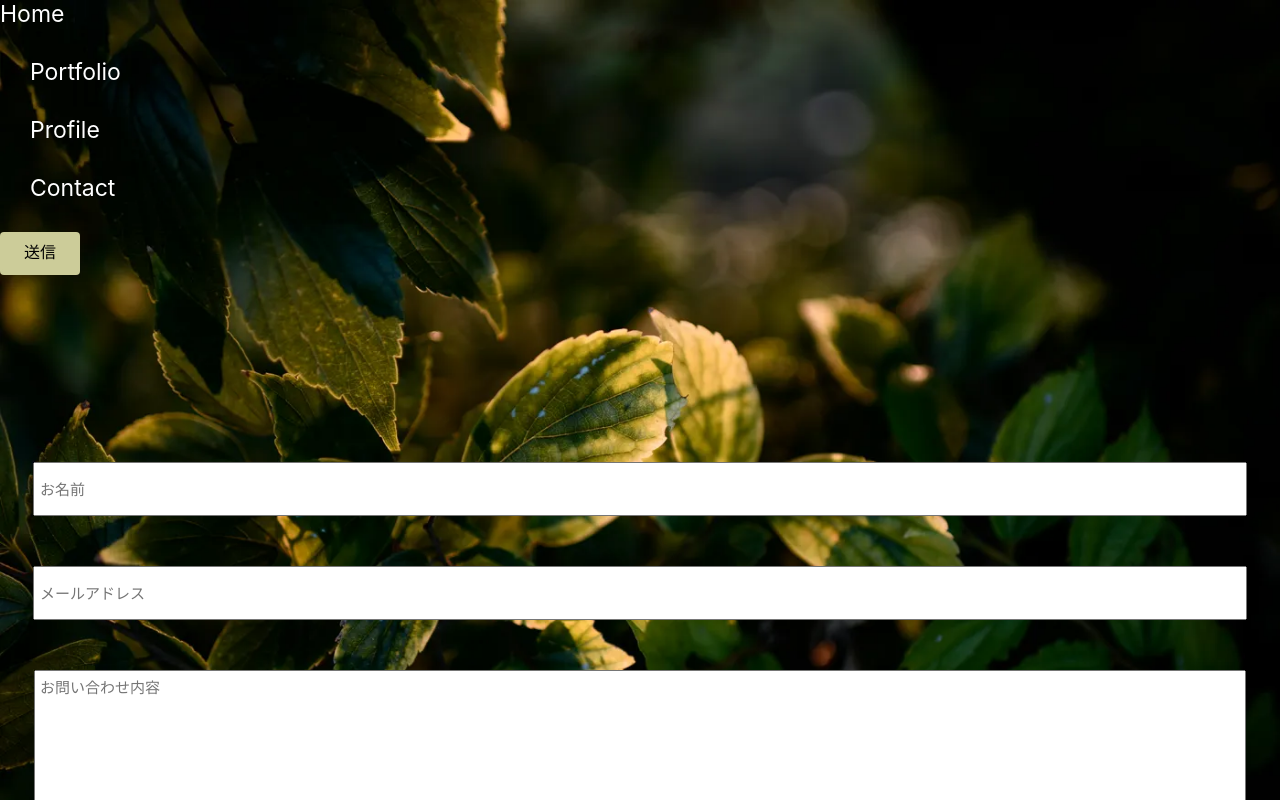
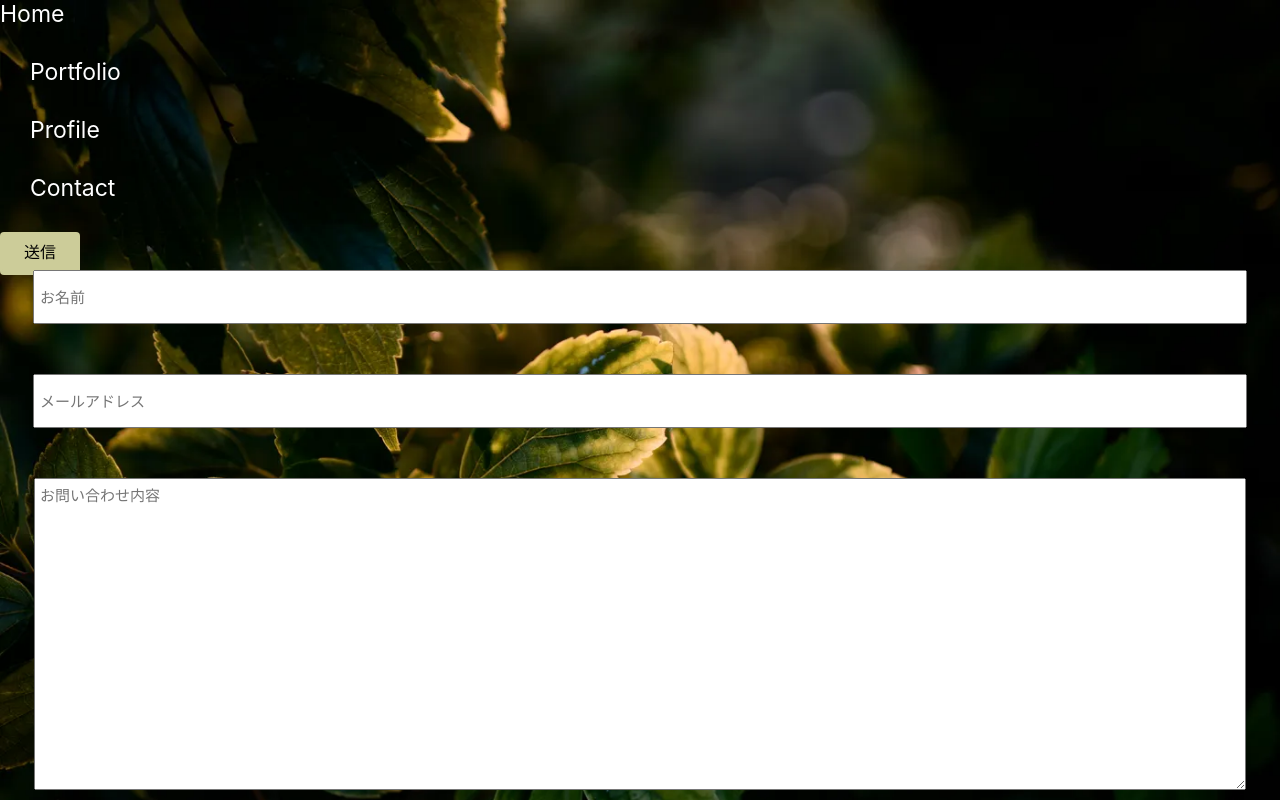
Before and after one commit to Yuta-Tsutsumi/portfolio-site, a React (Create React App) app: page / in a window 1280 px wide. Shown: the top 800 px of the page. Built offline with nearby package versions, Linux system fonts and the light colour scheme.

Commit message:
margin-top: 15%;の削除

```diff
--- a/src/components/atoms/Input/Input.scss
+++ b/src/components/atoms/Input/Input.scss
@@ -2,7 +2,6 @@
   text-align: center;
 
   .TextBoxTop {
-    margin-top: 15%;
     width: 1200px;
     height: 40px;
     padding: 5px;
```
